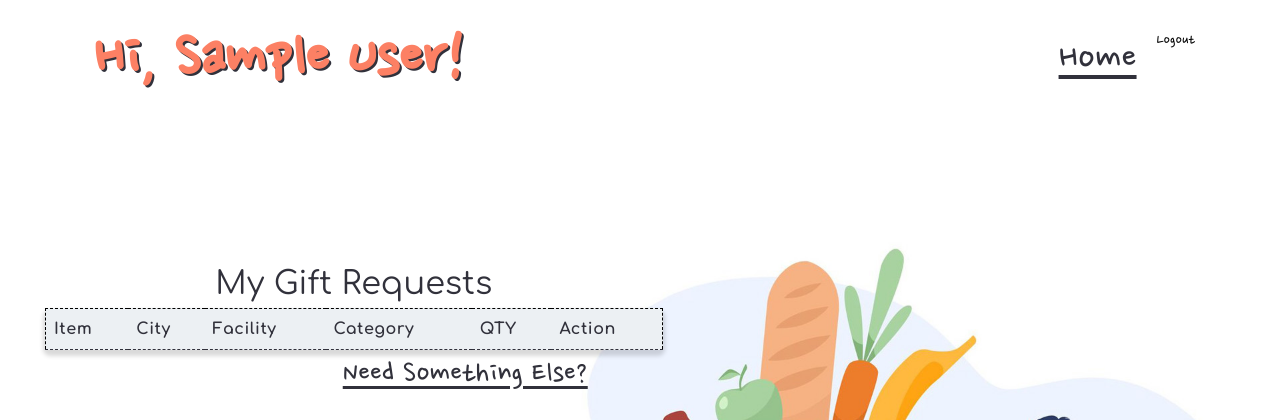
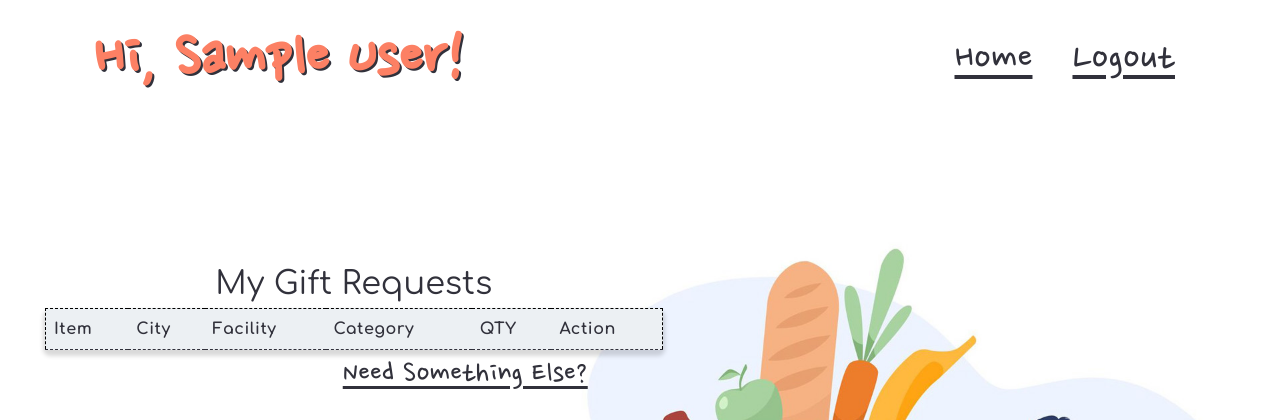
Before and after one commit to dev-iant/giftAnon, a Flask app: page /my_gifts in a window 1280 px wide. Shown: the top 420 px of the page. Run offline with Flask 3, Linux system fonts and the light colour scheme; the visitor is signed in with stand-in values (Sample User, id 1); data that the repository does not hold is empty; some web fonts are replaced.

Commit message:
CSS fixes and menu permissions added

```diff
--- a/flask_app/static/css/style.css
+++ b/flask_app/static/css/style.css
@@ -194,7 +194,7 @@
     flex-direction: column;
 }
 
-.login-text, {
+.login-text {
     color:  #31313B;
 }
 
--- a/flask_app/templates/my_request.html
+++ b/flask_app/templates/my_request.html
@@ -31,7 +31,7 @@
 
             <div class="links-right">
                 <a href="/home" class="text">Home</a>
-                <a href="/logout">Logout</a>
+                <a href="/logout" class="text">Logout</a>
             </div>
 
         </div>
```
